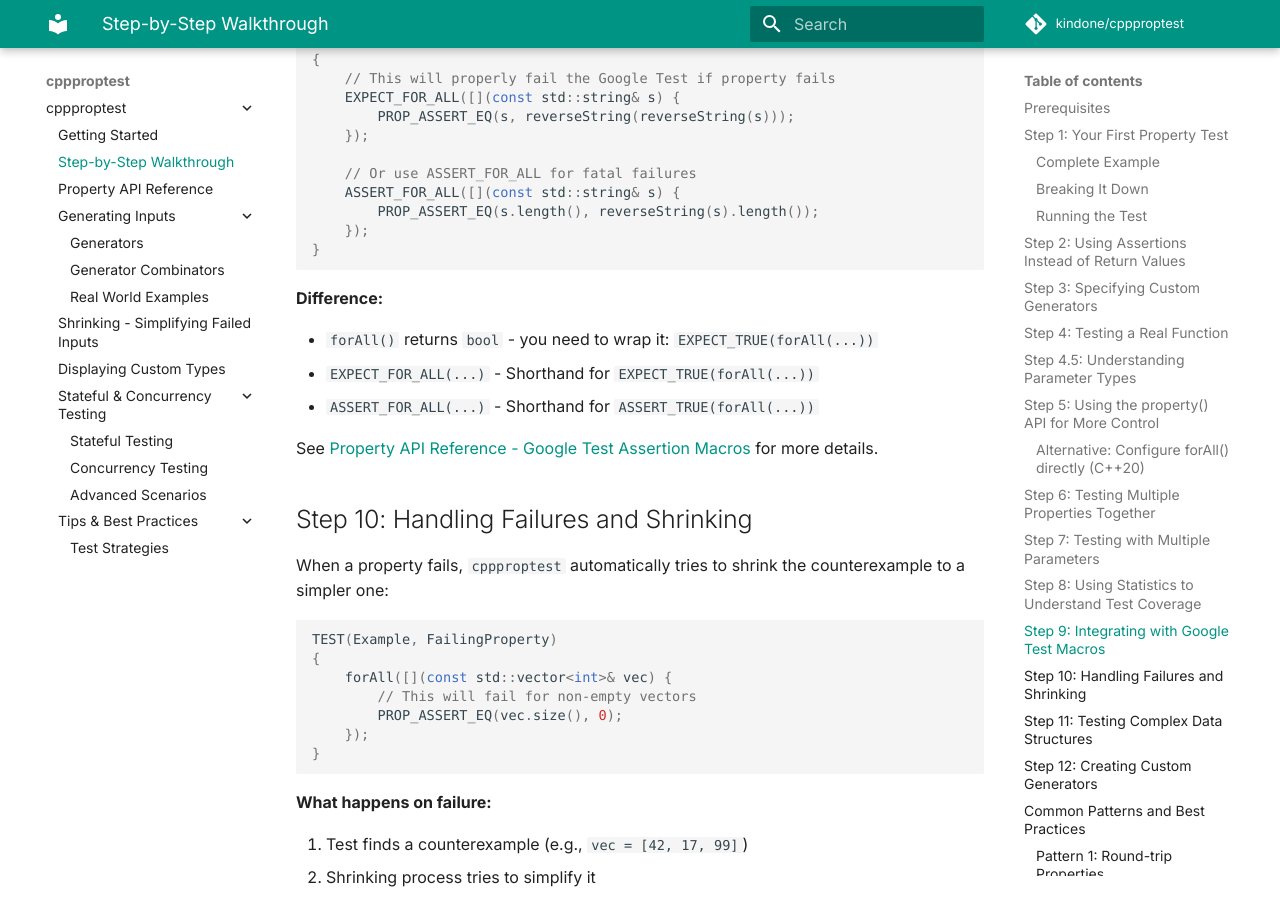
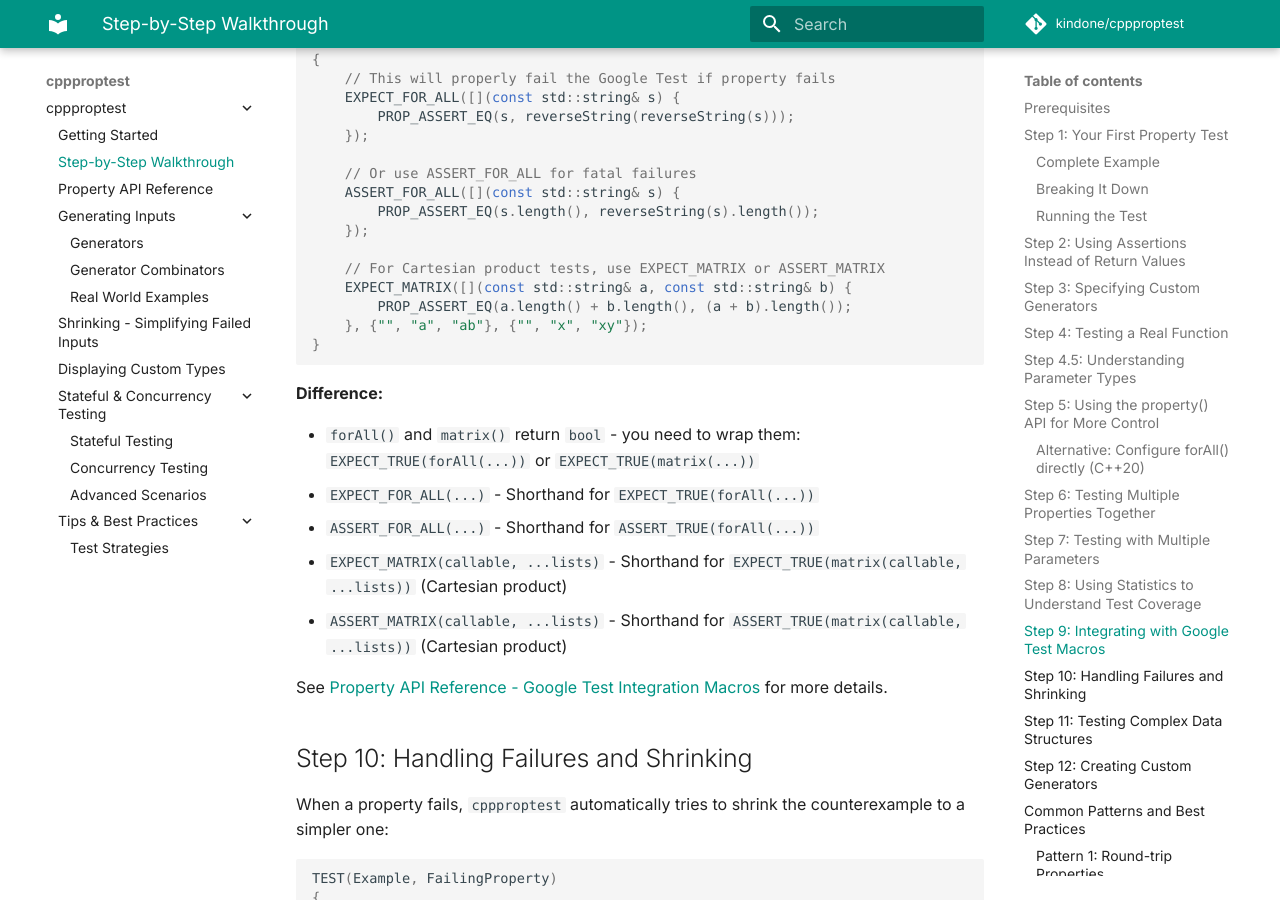
Before and after one commit to kindone/cppproptest2, an MkDocs documentation site: the page built from docs/Walkthrough.md, in a window 1280 px wide and 900 px high, scrolled down 10870 px. Built offline with MkDocs 1.6.1 and Material for MkDocs 9.7.7, drawn with Linux system fonts in a browser that asks for light colours; some web fonts are replaced; comment, search, counter and statistics services are not loaded.

Commit message:
feat: EXPECT_MATRIX/ASSERT_MATRIX macros
equivalent to:
* EXPECT_TRUE(proptest::matrix(...))
* ASSERT_TRUE(proptest::matrix(...))

This harmonizes with EXPECT_FOR_ALL/ASSERT_FOR_ALL

+ minor documentation fixes

````diff
--- a/docs/Walkthrough.md
+++ b/docs/Walkthrough.md
@@ -472,16 +472,23 @@ TEST(StringUtils, ReverseWithGTestIntegration)
     ASSERT_FOR_ALL([](const std::string& s) {
         PROP_ASSERT_EQ(s.length(), reverseString(s).length());
     });
+
+    // For Cartesian product tests, use EXPECT_MATRIX or ASSERT_MATRIX
+    EXPECT_MATRIX([](const std::string& a, const std::string& b) {
+        PROP_ASSERT_EQ(a.length() + b.length(), (a + b).length());
+    }, {"", "a", "ab"}, {"", "x", "xy"});
 }
 ```
 
 **Difference:**
 
-- `forAll()` returns `bool` - you need to wrap it: `EXPECT_TRUE(forAll(...))`
+- `forAll()` and `matrix()` return `bool` - you need to wrap them: `EXPECT_TRUE(forAll(...))` or `EXPECT_TRUE(matrix(...))`
 - `EXPECT_FOR_ALL(...)` - Shorthand for `EXPECT_TRUE(forAll(...))`
 - `ASSERT_FOR_ALL(...)` - Shorthand for `ASSERT_TRUE(forAll(...))`
+- `EXPECT_MATRIX(callable, ...lists)` - Shorthand for `EXPECT_TRUE(matrix(callable, ...lists))` (Cartesian product)
+- `ASSERT_MATRIX(callable, ...lists)` - Shorthand for `ASSERT_TRUE(matrix(callable, ...lists))` (Cartesian product)
 
-See [Property API Reference - Google Test Assertion Macros](PropertyAPI.md#google-test-assertion-macros) for more details.
+See [Property API Reference - Google Test Integration Macros](PropertyAPI.md#google-test-integration-macros) for more details.
 
 ## Step 10: Handling Failures and Shrinking
 
````
Also changed, not shown: docs/Combinators.md (+2 -2 lines), docs/GettingStarted.md (+1 -1 lines), docs/PropertyAPI.md (+54 -8 lines), 2 other files.
